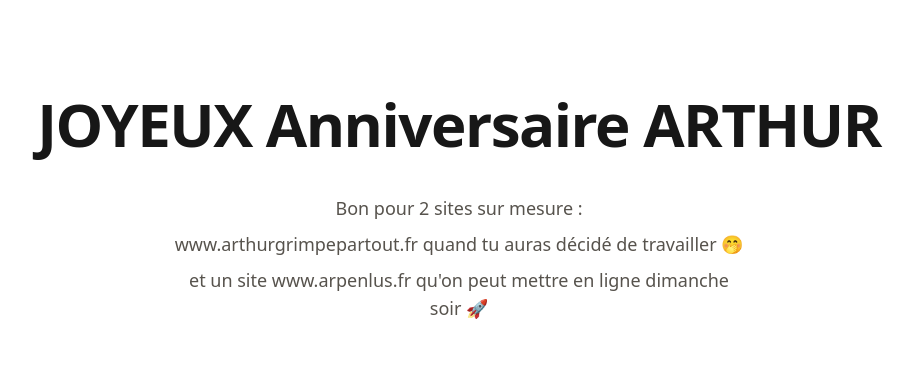
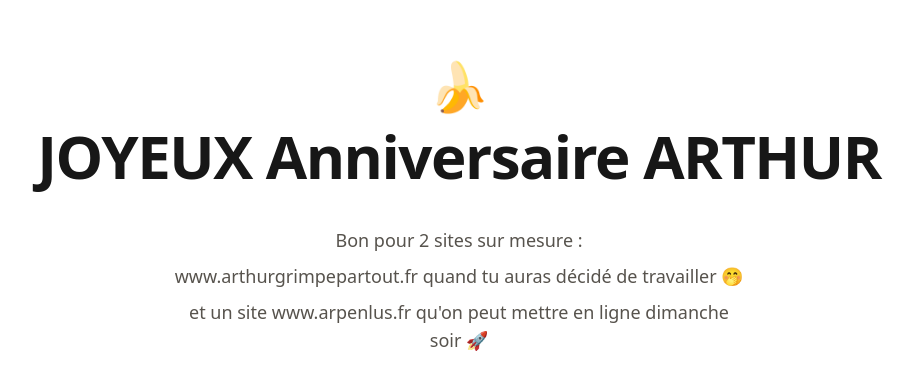
Before and after one commit to Fysalidev/www-arpenlus, a Next.js app: page / in a window 1280 px wide. Shown: the part 192-582 px from the top of the page, without its empty margins (181-1094 px from the left). Built offline with nearby package versions, Linux system fonts and the light colour scheme; no server answers.

Commit message:
5 | Design | Émoji banane centré au-dessus du titre

```diff
--- a/src/app/page.js
+++ b/src/app/page.js
@@ -10,7 +10,10 @@ const LIGNE_2 =
 export default function Accueil() {
   return (
     <main className="flex flex-1 flex-col items-center justify-center px-6 py-24 text-center">
-      <h1 className="text-4xl font-semibold tracking-tight sm:text-6xl">
+      <p className="text-5xl" aria-hidden="true">
+        🍌
+      </p>
+      <h1 className="mt-4 text-4xl font-semibold tracking-tight sm:text-6xl">
         JOYEUX Anniversaire ARTHUR
       </h1>
       <div className="mt-10 max-w-xl space-y-2 text-lg text-stone-600">
```
